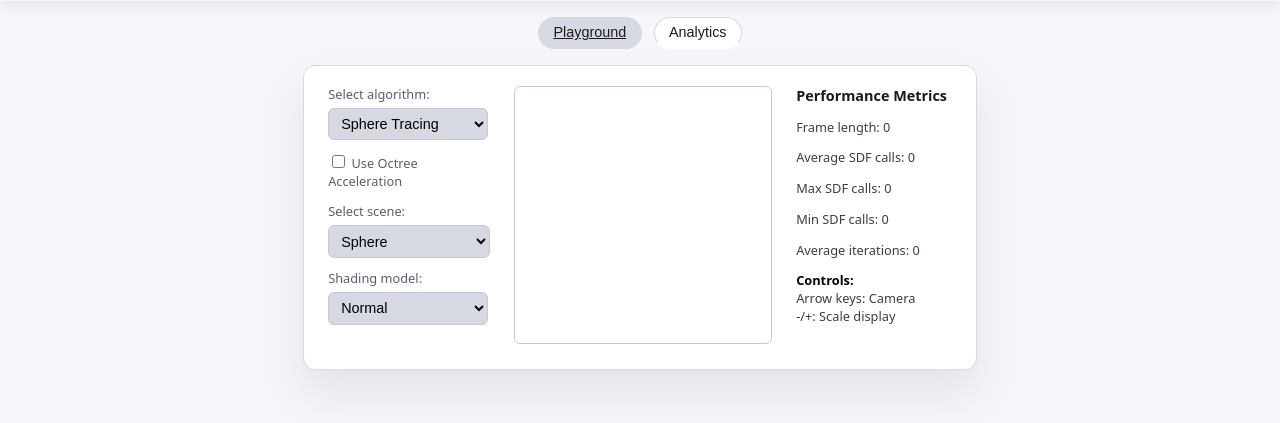
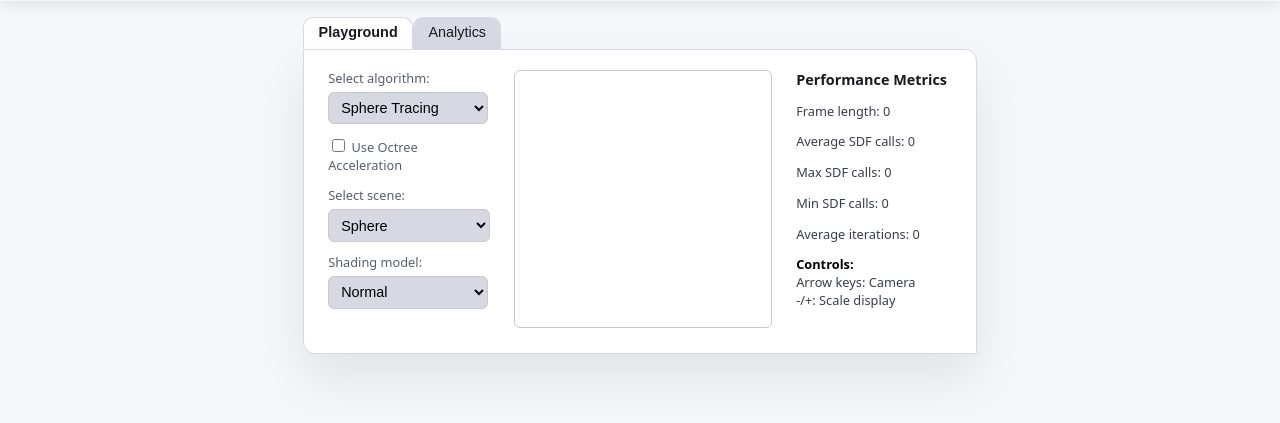
Before and after one commit to vxlerian/cpu-raymarcher, a website built with Vite: page index.html in a window 1280 px wide. Shown: the part 55-478 px from the top of the page. Built offline with nearby package versions, Linux system fonts and the light colour scheme.

Commit message:
changed buttons to tabs

```diff
--- a/index.html
+++ b/index.html
@@ -60,15 +60,15 @@
     </div>
 
     <div class="page-wrapper">
-        <!-- View selection -->
-        <div id="page-selection">
-            <button id="playground-btn" data-target="playground-view" class="selection-btn">Playground</button>
-            <button id="analytics-btn" data-target="analytics-view" class="selection-btn">Analytics</button>
-        </div>
 
         <div id="views">
+            <div id="page-selection">
+                <button id="playground-btn" data-target="playground-view" class="selection-btn">Playground</button>
+                <button id="analytics-btn" data-target="analytics-view" class="selection-btn">Analytics</button>
+            </div>
             <!-- PLAYGROUND VIEW -->
             <div id="playground-view" class="view active-view">
+                <!-- View selection -->
                 <div id="app">
                     <div id="editor-container">
                         <div>
@@ -139,6 +139,7 @@
 
             <!-- ANALYTICS VIEW -->
             <div id="analytics-view" class="view">
+                <!-- View selection -->
                 <div id="analytics-app">
                     <div class="analytics-left">
                         <div class="analytics-canvas-container">
--- a/src/styles/style.css
+++ b/src/styles/style.css
@@ -92,14 +92,15 @@ h1 {
     margin-top: 1rem;
     display: flex;
     flex-direction: row;
-    gap: 0.75rem;
+    align-items: flex-end;
+    gap: 0rem;
 }
 
 .selection-btn {
     padding: 0.4rem 0.9rem;
-    border-radius: 999px;
+    border-radius: 10px 10px 0px 0px;
     border: 1px solid var(--app-border);
-    background-color: var(--app-background);
+    background-color: var(--app-border);
     color: var(--text-color);
     font-size: 0.9rem;
     cursor: pointer;
@@ -119,13 +120,13 @@ h1 {
 
 /* Active tab: underlined and a bit bolder */
 .selection-btn.active {
-    background-color: var(--app-border);
-    font-weight: 520;
-    text-decoration: underline;
+    background-color: var(--app-background);
+    font-weight: 700;
 }
 
 .view {
     display: none;
+    flex-direction: column;
 }
 
 .view.active-view {
@@ -144,7 +145,7 @@ h1 {
 
     background-color: var(--app-background);
     border: 1px solid var(--app-border);
-    border-radius: 12px;
+    border-radius: 0 12px;
     padding: 1.25rem 1.5rem;
 
     box-shadow: 0 24px 48px var(--box-shadow);
@@ -279,7 +280,7 @@ select {
 
     background-color: var(--app-background);
     border: 1px solid var(--app-border);
-    border-radius: 12px;
+    border-radius: 0px 12px;
     padding: 1.25rem 1.5rem;
 
     box-shadow: 0 24px 48px var(--box-shadow);
```
